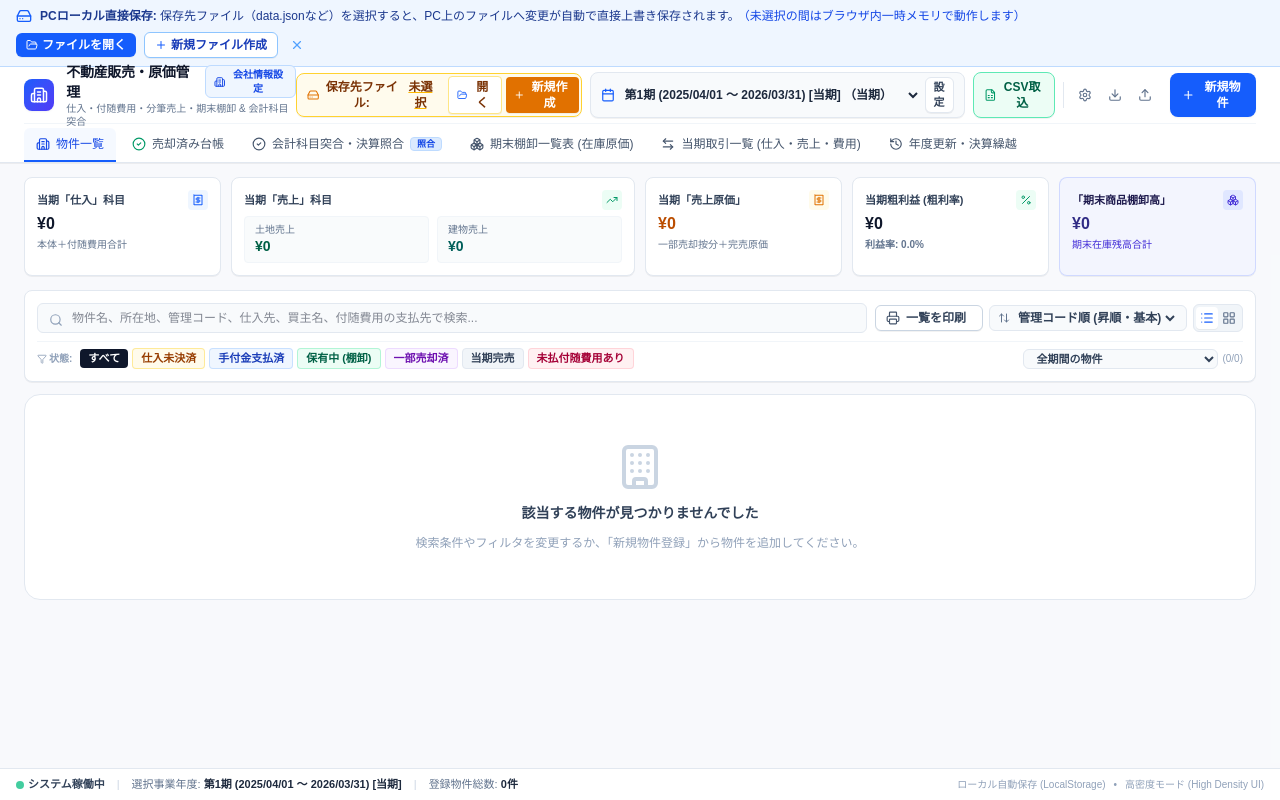
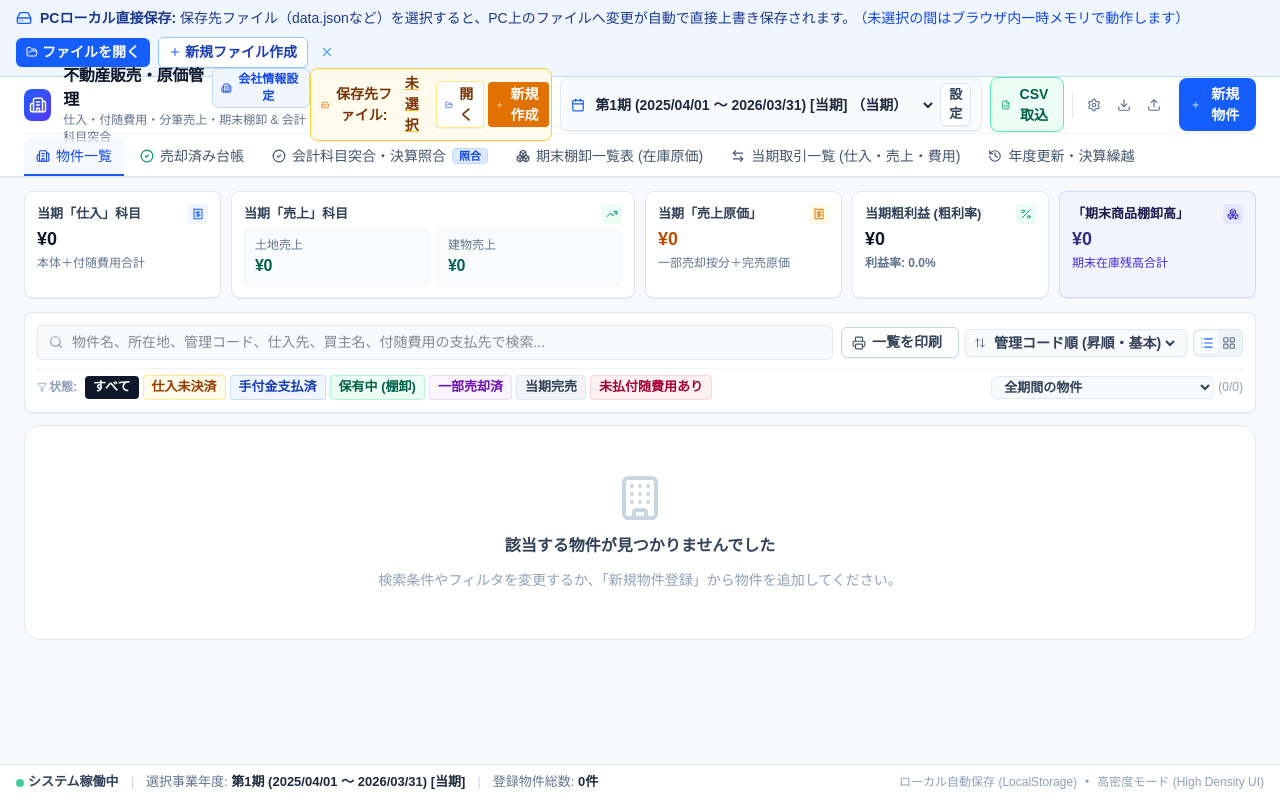
Before and after one commit to nananana987/real-estate-sales-management, a React (Vite) app: page / in a window 1280 px wide. Built offline with nearby package versions, Linux system fonts and the light colour scheme; a web font is replaced by a local one.

Commit message:
refactor: update UI scaling and inventory cost logic
Increase global font sizes and main container width for better readability. Update inventory cost calculation to include paid incidental costs even if the main purchase is unsettled.

```diff
--- a/src/App.tsx
+++ b/src/App.tsx
@@ -385,7 +385,7 @@ export default function App() {
   }, [currentPeriodProperties, searchQuery, statusFilter, periodFilter, sortOption, currentFY]);
 
   return (
-    <div className="min-h-screen bg-slate-50/70 text-slate-900 flex flex-col font-sans text-xs">
+    <div className="min-h-screen bg-slate-50/70 text-slate-900 flex flex-col font-sans text-sm">
       {/* Local File Notification Banner (アクセス許可要求・保存エラー・未選択案内) */}
       <LocalFileNotificationBanner
         fileName={localFileName}
@@ -445,7 +445,7 @@ export default function App() {
       />
 
       {/* Main Container */}
-      <main className="flex-1 max-w-[1440px] w-full mx-auto px-3 sm:px-4 lg:px-6 py-3.5 space-y-3.5">
+      <main className="flex-1 max-w-[1600px] w-full mx-auto px-3 sm:px-4 lg:px-6 py-3.5 space-y-3.5">
         {/* KPI Financial Overview Ribbon (High Density Modern Financial) */}
         <div id="kpi-overview-ribbon" className="grid grid-cols-2 md:grid-cols-3 xl:grid-cols-6 gap-2.5 no-print">
           {/* 1. 当期仕入高 */}
@@ -471,15 +471,15 @@ export default function App() {
               </div>
             </div>
             <div className="grid grid-cols-1 sm:grid-cols-2 gap-2">
-              <div className="bg-slate-50/80 px-2.5 py-1.5 rounded border border-slate-100 flex sm:block items-baseline justify-between gap-2">
+              <div className="bg-slate-50/80 px-2.5 py-1.5 rounded border border-slate-100 flex sm:block items-baseline justify-between gap-2 min-w-0">
                 <span className="text-[10px] text-slate-500 block font-medium whitespace-nowrap">土地売上</span>
-                <span className="text-sm font-bold text-emerald-800 font-mono block whitespace-nowrap">
+                <span className="text-sm font-bold text-emerald-800 font-mono block whitespace-nowrap tracking-tight">
                   {formatCurrency(accountingSummary.salesLandTotal)}
                 </span>
               </div>
-              <div className="bg-slate-50/80 px-2.5 py-1.5 rounded border border-slate-100 flex sm:block items-baseline justify-between gap-2">
+              <div className="bg-slate-50/80 px-2.5 py-1.5 rounded border border-slate-100 flex sm:block items-baseline justify-between gap-2 min-w-0">
                 <span className="text-[10px] text-slate-500 block font-medium whitespace-nowrap">建物売上</span>
-                <span className="text-sm font-bold text-teal-800 font-mono block whitespace-nowrap">
+                <span className="text-sm font-bold text-teal-800 font-mono block whitespace-nowrap tracking-tight">
                   {formatCurrency(accountingSummary.salesBuildingTotal)}
                 </span>
               </div>
--- a/src/components/Header.tsx
+++ b/src/components/Header.tsx
@@ -100,7 +100,7 @@ export const Header: React.FC<HeaderProps> = ({
   return (
     <header className="bg-white text-slate-900 border-b border-slate-200 sticky top-0 z-30 shadow-2xs">
       {/* Top Banner */}
-      <div className="max-w-[1440px] mx-auto px-3 sm:px-4 lg:px-6">
+      <div className="max-w-[1600px] mx-auto px-3 sm:px-4 lg:px-6">
         <div className="flex items-center justify-between h-14">
           {/* Logo & Title */}
           <div className="flex items-center space-x-3">
--- a/src/components/PropertyFormModal.tsx
+++ b/src/components/PropertyFormModal.tsx
@@ -276,10 +276,7 @@ export const PropertyFormModal: React.FC<PropertyFormModalProps> = ({
   const settledIncidentalTotal = incidentalCosts
     .filter(c => Boolean(c.paymentDate && c.paymentDate.trim()))
     .reduce((acc, c) => acc + (c.amount || 0), 0);
-  const hasSettledInventoryBase = hasAnySettledPurchase || curInitialCost > 0;
-  const settledAcquisition = hasSettledInventoryBase
-    ? curInitialCost + settledPurchasesTotal + settledIncidentalTotal
-    : 0;
+  const settledAcquisition = curInitialCost + settledPurchasesTotal + settledIncidentalTotal;
 
   const totalSalesAmount = sales.reduce((acc, s) => {
     const sTax = (s.fixedAssetTaxSettlementLand || 0) + (s.fixedAssetTaxSettlementBuilding || 0);
@@ -294,10 +291,9 @@ export const PropertyFormModal: React.FC<PropertyFormModalProps> = ({
   const hasSettledFullSale = sales.some(
     s => Boolean(s.settlementDate && s.settlementDate.trim()) && s.saleCategory === 'full'
   );
-  const endingInventory =
-    !hasSettledInventoryBase || hasSettledFullSale
-      ? 0
-      : Math.max(0, settledAcquisition - settledCOGS);
+  const endingInventory = hasSettledFullSale
+    ? 0
+    : Math.max(0, settledAcquisition - settledCOGS);
 
   // 複数仕入レコードの追加・更新・削除ハンドラー
   const handleAddPurchase = () => {
--- a/src/index.css
+++ b/src/index.css
@@ -3,6 +3,18 @@
 @theme {
   --font-sans: "UD Digi Kyokasho N-R", "UD デジタル 教科書体 N-R", "BIZ UDGothic", sans-serif;
   --font-mono: "UD Digi Kyokasho N-R", "UD デジタル 教科書体 N-R", "BIZ UDGothic", sans-serif;
+  --text-xs: 0.875rem;
+  --text-xs--line-height: 1.3rem;
+  --text-sm: 1rem;
+  --text-sm--line-height: 1.5rem;
+  --text-base: 1.125rem;
+  --text-base--line-height: 1.65rem;
+  --text-lg: 1.25rem;
+  --text-lg--line-height: 1.75rem;
+  --text-xl: 1.5rem;
+  --text-xl--line-height: 2rem;
+  --text-2xl: 1.75rem;
+  --text-2xl--line-height: 2.25rem;
 }
 
 html,
@@ -14,6 +26,21 @@ textarea,
 .font-sans,
 .font-mono {
   font-family: "UD Digi Kyokasho N-R", "UD デジタル 教科書体 N-R", "BIZ UDGothic", sans-serif;
+}
+
+@media screen {
+  .text-\[9px\] {
+    font-size: 11px;
+    line-height: 1.35;
+  }
+  .text-\[10px\] {
+    font-size: 12px;
+    line-height: 1.4;
+  }
+  .text-\[11px\] {
+    font-size: 13px;
+    line-height: 1.45;
+  }
 }
 
 @media print {
--- a/src/utils/calculations.ts
+++ b/src/utils/calculations.ts
@@ -303,10 +303,7 @@ export function determinePropertyStatus(property: Property): { status: PropertyS
     .reduce((acc, c) => acc + (c.amount || 0), 0);
 
   const initialInventoryCost = property.initialInventoryCost || 0;
-  const hasInventoryBase = hasSettledPurchase || initialInventoryCost > 0;
-  const settledBaseCost = hasInventoryBase
-    ? initialInventoryCost + settledPurchaseCost + settledIncidentalCost
-    : 0;
+  const settledBaseCost = initialInventoryCost + settledPurchaseCost + settledIncidentalCost;
 
   const settledCOGS = settledSales.reduce((acc, s) => acc + (s.costOfGoodsSold || 0), 0);
   const remainingInventory = Math.max(0, settledBaseCost - settledCOGS);
@@ -481,8 +478,8 @@ export function getStatusBadgeClass(status: PropertyStatus): { bg: string; text:
 
 /**
  * 物件の各種金額・当期取引金額・棚卸金額を精密計算
- * ※未決済の仕入金額（settlementDateが空）および未払の付随費用（paymentDateが空）、
- *   ならびに未決済物件の付随費用は期末棚卸残高（endingInventory）には含めない
+ * ※未決済の仕入金額（settlementDateが空）および未払の付随費用（paymentDateが空）は期末棚卸残高（endingInventory）には含めない。
+ *   仕入本体が未決済であっても、支払済みの付随費用（paymentDate入力済）がある場合は期末棚卸残高に含める。
  */
 export function calculatePropertyFinancials(property: Property, fy: FiscalYear): PropertyFinancials {
   const { status, label } = determinePropertyStatus(property);
@@ -538,17 +535,9 @@ export function calculatePropertyFinancials(property: Property, fy: FiscalYear):
   );
   const unpaidIncidentalCostsTotal = incidentalCostsTotal - settledIncidentalCostsTotal;
 
-  // 物件自体に決済済みの仕入（または前期繰越残高）があるか
-  const hasSettledInventoryBase = settledPurchases.length > 0 || initialInventoryCost > 0;
-  const isUnsettledProperty =
-    !hasSettledInventoryBase ||
-    status === 'contracted_unsettled' ||
-    status === 'deposit_paid';
-
-  // 棚卸算定ベースとなる決済済総仕入原価（未決済の仕入金額や未払の付随費用、未決済物件の費用は含めない）
-  const settledAcquisitionCost = isUnsettledProperty
-    ? 0
-    : initialInventoryCost + settledPurchaseBaseTotal + settledIncidentalCostsTotal;
+  // 棚卸算定ベースとなる決済済総仕入原価（未決済の仕入金額や未払の付随費用は含めない。仕入本体が未決済でも支払済みの付随費用は含める）
+  const settledAcquisitionCost =
+    initialInventoryCost + settledPurchaseBaseTotal + settledIncidentalCostsTotal;
 
   // 売上累計
   const sales = property.sales || [];
@@ -568,9 +557,9 @@ export function calculatePropertyFinancials(property: Property, fy: FiscalYear):
   const settledCostOfGoodsSold = settledSales.reduce((acc, s) => acc + (s.costOfGoodsSold || 0), 0);
   const totalCostOfGoodsSold = settledCostOfGoodsSold;
 
-  // 現在の期末棚卸残高 (完売時または未決済時は0、それ以外は決済済仕入原価から決済済計上売上原価を控除した残高)
+  // 現在の期末棚卸残高 (完売時は0、それ以外は決済済仕入原価[前期繰越+決済済仕入本体+支払済付随費用]から決済済計上売上原価を控除した残高)
   const endingInventory =
-    status === 'sold_out' || isUnsettledProperty
+    status === 'sold_out'
       ? 0
       : Math.max(0, settledAcquisitionCost - settledCostOfGoodsSold);
 
@@ -687,9 +676,12 @@ export function calculateAccountingSummary(properties: Property[], fy: FiscalYea
     if (property.initialInventoryCost && property.initialInventoryCost > 0) {
       beginningInventoryTotal += property.initialInventoryCost;
     } else {
-      // もし前期以前に決済され、前期末時点で売却されていなかった場合の仕入原価
+      // もし前期以前に決済された仕入または支払済みの付随費用があり、前期末時点で残高があった場合の原価
       const prevPurchases = purchases.filter(p => isDateBeforeFiscalYear(p.settlementDate, fy));
-      if (prevPurchases.length > 0) {
+      const prevCosts = (property.incidentalCosts || [])
+        .filter(c => isDateBeforeFiscalYear(c.paymentDate, fy))
+        .reduce((sum, c) => sum + (c.amount || 0), 0);
+      if (prevPurchases.length > 0 || prevCosts > 0) {
         const prevBase = prevPurchases.reduce((sum, p) => {
           const pTax = getPurchaseRecordFixedAssetTax(p);
           return (
@@ -700,10 +692,6 @@ export function calculateAccountingSummary(properties: Property[], fy: FiscalYea
             pTax.total
           );
         }, 0);
-        // 前期以前の付随費用
-        const prevCosts = (property.incidentalCosts || [])
-          .filter(c => isDateBeforeFiscalYear(c.paymentDate, fy))
-          .reduce((sum, c) => sum + (c.amount || 0), 0);
         // 前期以前の売上原価
         const prevCOGS = (property.sales || [])
           .filter(s => isDateBeforeFiscalYear(s.settlementDate, fy))
```
